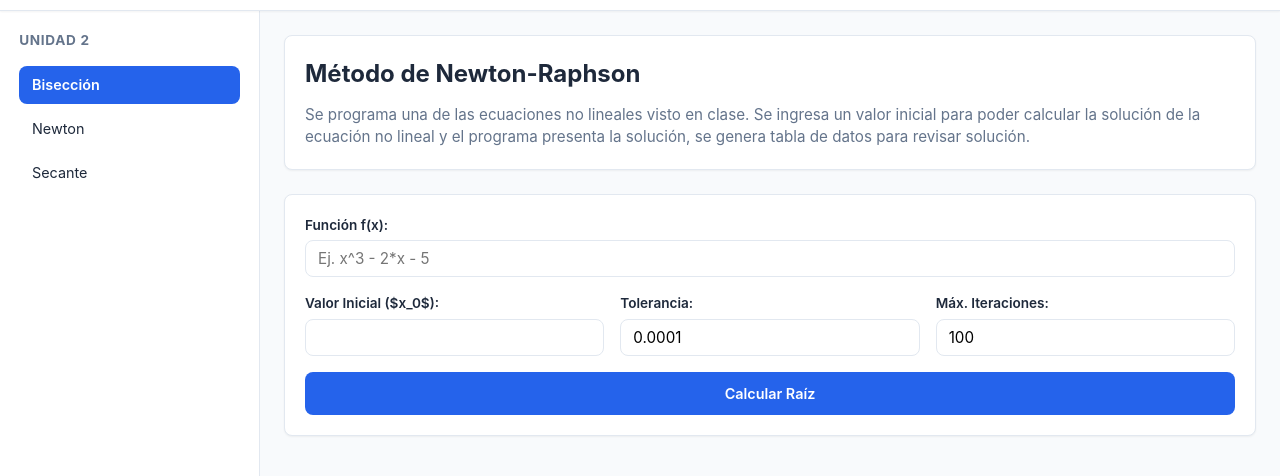
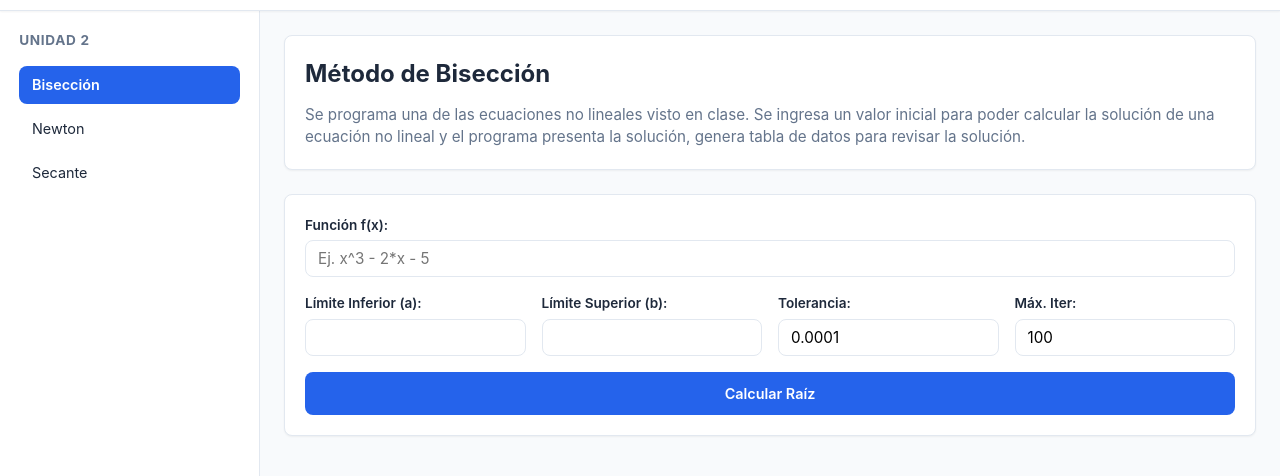
Before and after one commit to leondeaq/Numerica, a plain HTML site: page index.html in a window 1280 px wide. Shown: the part 52-528 px from the top of the page. Drawn offline with nearby package versions, Linux system fonts and the light colour scheme; no server answers.

Commit message:
Toggle visibility for bisection and Newton sections
Updated visibility of bisection and Newton-Raphson method sections.

```diff
--- a/index.html
+++ b/index.html
@@ -49,7 +49,7 @@
 
 
       <!-- VISTA BISECCIÓN -->
-      <div id="vista-biseccion" class="vista-metodo hidden">
+      <div id="vista-biseccion" class="vista-metodo">
         <section class="card theory-card">
           <h2>Método de Bisección</h2>
           <p>Se programa una de las ecuaciones no lineales visto en clase. Se ingresa un valor inicial para poder calcular la solución de una ecuación no lineal y el programa presenta la solución,
@@ -73,7 +73,7 @@
       </div>
 
       <!-- VISTA NEWTON -->
-      <div id="vista-newton" class="vista-metodo">
+      <div id="vista-newton" class="vista-metodo hidden">
         <section class="card theory-card">
           <h2>Método de Newton-Raphson</h2>
           <p>Se programa una de las ecuaciones no lineales visto en clase. Se ingresa un valor inicial para poder calcular la solución de la ecuación no lineal
```
